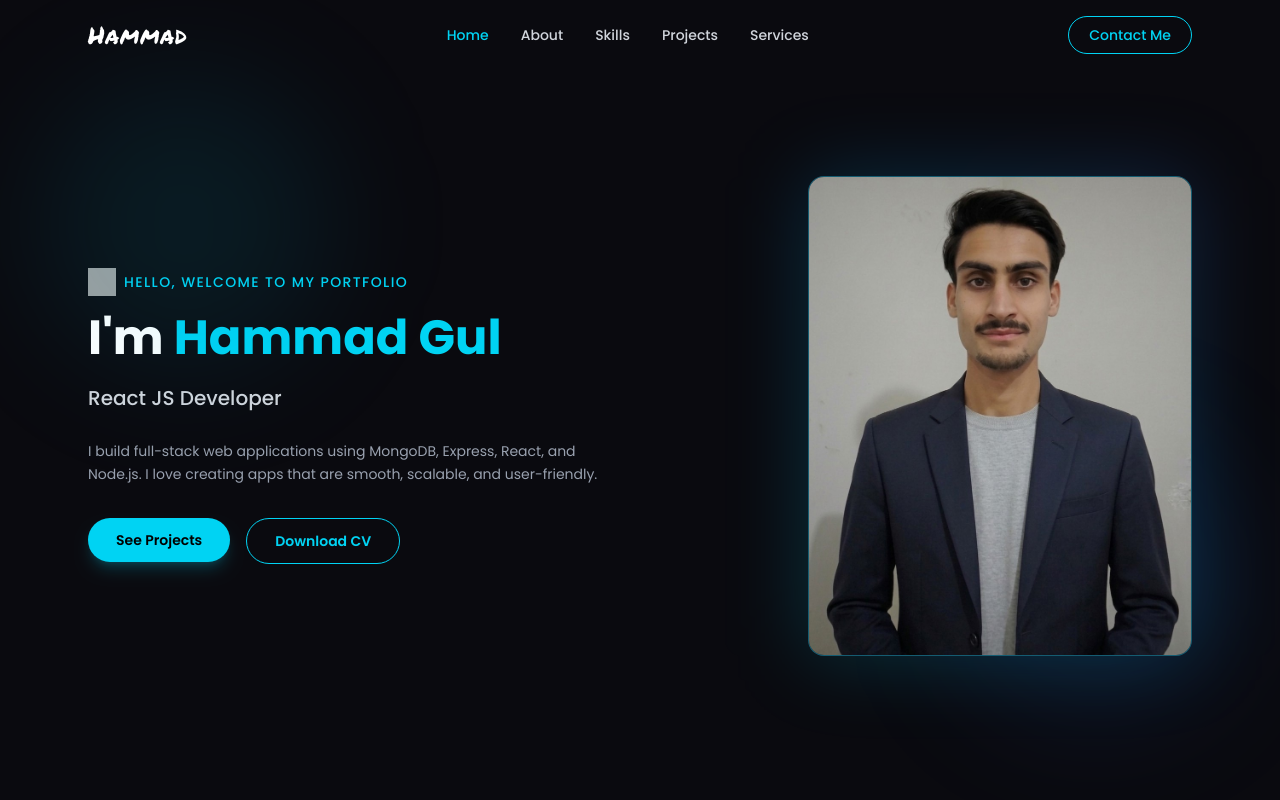
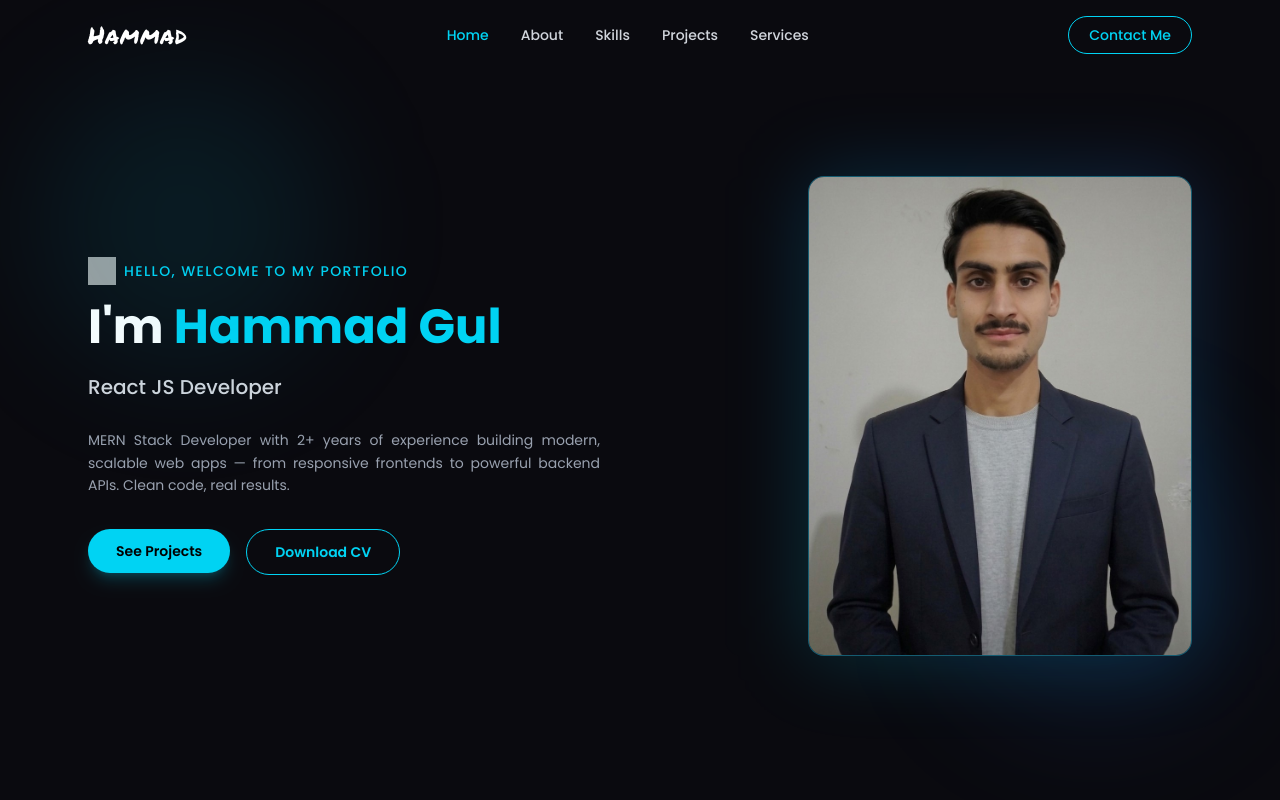
Before and after one commit to hammadgul-dev/portfolio, a React (Vite) app: page / in a window 1280 px wide. Shown: the top 800 px of the page. Built offline with nearby package versions, Linux system fonts and the light colour scheme; grey boxes are pictures that could not be loaded.

Commit message:
update HeroSection info

```diff
--- a/src/components/Hero.jsx
+++ b/src/components/Hero.jsx
@@ -51,10 +51,10 @@ const Hero = () => {
             />
           </div>
 
-          <p className="text-gray-400 text-sm leading-relaxed max-w-lg mb-8">
-            I build full-stack web applications using MongoDB, Express, React,
-            and Node.js. I love creating apps that are smooth, scalable, and
-            user-friendly.
+          <p className="text-gray-400 text-justify text-sm leading-relaxed max-w-lg mb-8">
+            MERN Stack Developer with 2+ years of experience building modern,
+            scalable web apps — from responsive frontends to powerful backend
+            APIs. Clean code, real results.
           </p>
 
           <div className="flex flex-col sm:flex-row items-center md:items-start gap-4">
```
